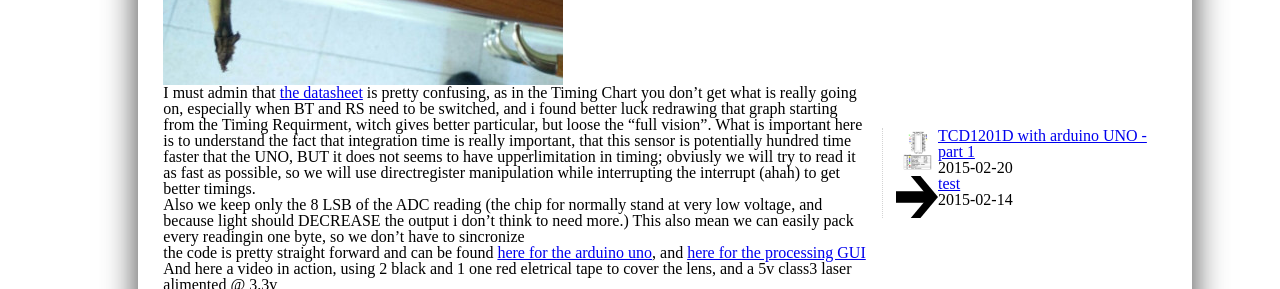
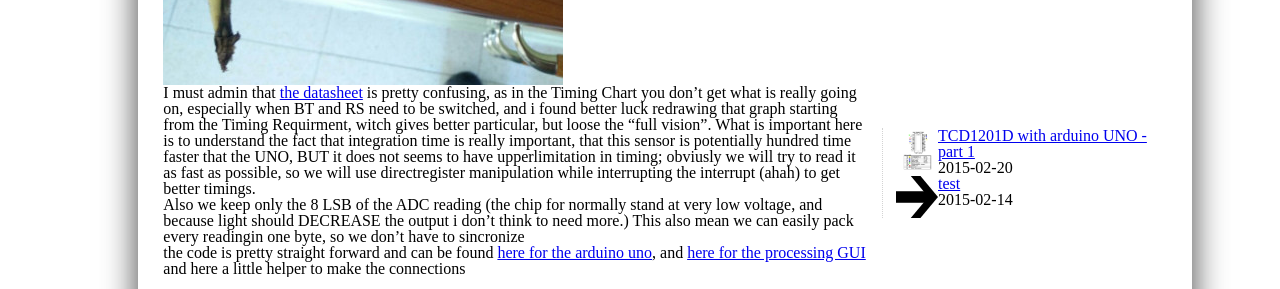
Before and after one commit to MauroMombelli/mauromombelli.github.io, a Jekyll site: the page built from _posts/2015-02-20-TCD1201D.md, in a window 1280 px wide and 900 px high, scrolled down 491 px, cut to the strip 0-289 px from the top of the window. Built offline with Jekyll 4.4.1, drawn with Linux system fonts in a browser that asks for light colours.

Commit message:
added image connections

```diff
--- a/_posts/2015-02-20-TCD1201D.md
+++ b/_posts/2015-02-20-TCD1201D.md
@@ -14,7 +14,7 @@
 
 But because those chip are pretty cheap, and because i like to ~~bang my head against a brick wall~~ try things myself, i decided to buy some and try to get them work.
 
-![Banana for_ scale](/progetti/TCD1201Dpart1/banana_for_scale.jpg "Banana for scale")
+![Banana for scale](/progetti/TCD1201Dpart1/banana_for_scale.jpg "Banana for scale")
 
 I must admin that [the datasheet](http://www.stellarnet.us/public/download/TCD1201D.pdf) is pretty confusing, as in the Timing Chart you don't get what is really going on, especially when BT and RS need to be switched, and i found better luck redrawing that graph starting from the Timing Requirment, witch gives better particular, but loose the "full vision".
 What is important here is to understand the fact that integration time is really important, that this sensor is potentially hundred time faster that the UNO, BUT it does not seems to have upperlimitation in timing;
@@ -25,6 +25,10 @@
 
 the code is pretty straight forward and can be found [here for the arduino uno](https://github.com/MauroMombelli/ArduinoRepo/tree/master/test2TCD1201D), and [here for the processing GUI](https://github.com/MauroMombelli/ProcessingRepo/tree/master/readTCD)
 
+and here a little helper to make the connections
+
+![Breadboard connections](/progetti/TCD1201Dpart1/TCD1201D connections.jpg "Breadboard connections")
+
 And here a video in action, using 2 black and 1 one red eletrical tape to cover the lens, and a 5v class3 laser alimented @ 3.3v
 
 <iframe width="420" height="315" src="https://www.youtube.com/embed/5P75ul0Jt4E?rel=0" frameborder="0" allowfullscreen></iframe>
```
